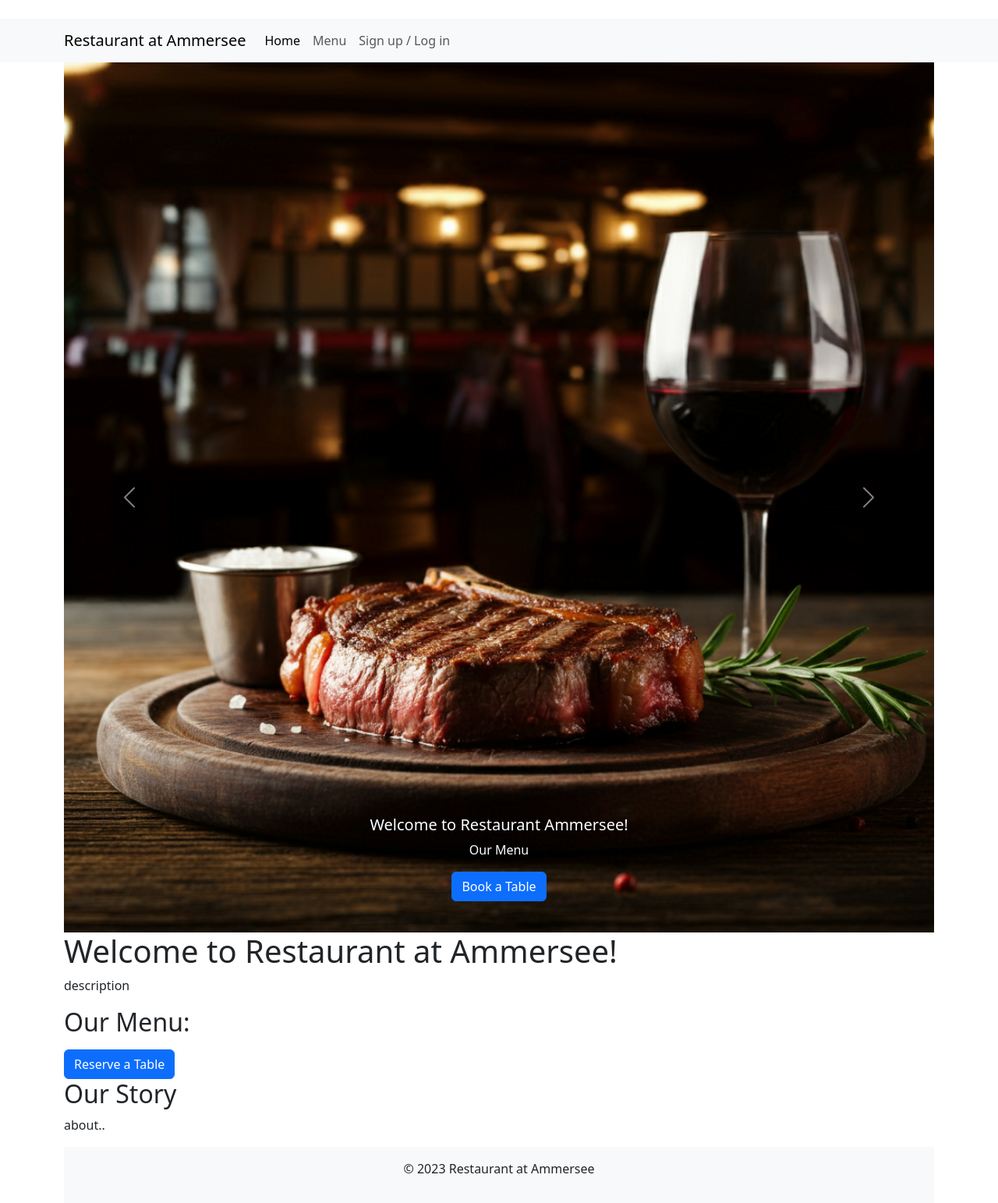
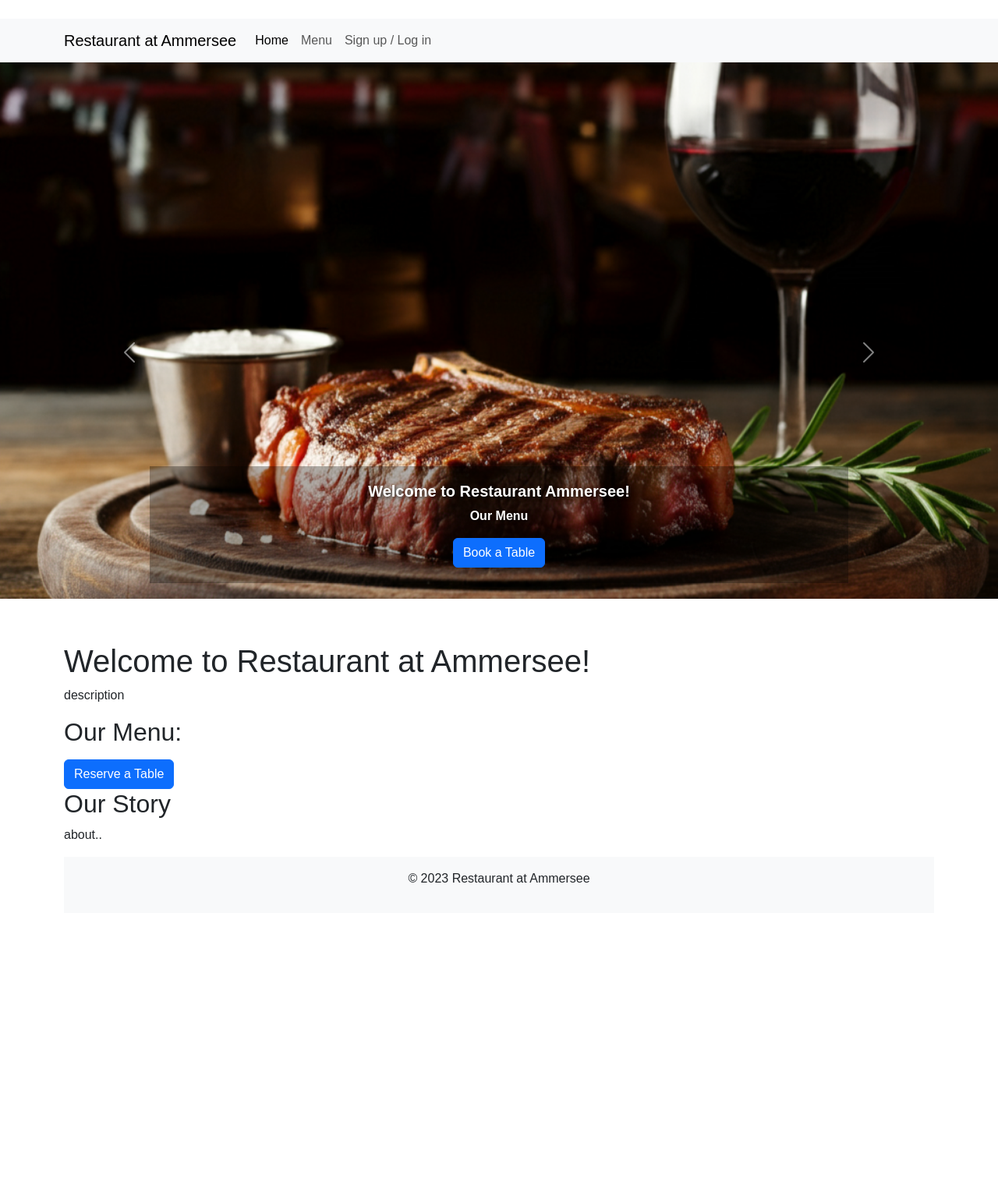
Before and after one commit to Amila3951/restaurant_ammersee, a Django app: page / in a window 1280 px wide. Shown: the whole page at 78% size. After the commit the page ends 1132 px from the top, so only its background shows below. Run offline with Django 4.2, Linux system fonts and the light colour scheme; data that the repository does not hold is empty.

Commit message:
Addes some style for cover slide images

```diff
--- a/restaurant/static/restaurant/style.css
+++ b/restaurant/static/restaurant/style.css
@@ -21,3 +21,65 @@
 input[type="date"]:valid {
   color: green !important;
 }
+
+* {
+  margin: 0;
+}
+
+html,
+body {
+  height: 100%;
+  margin: 0;
+  font-family: Arial, sans-serif;
+}
+
+body {
+  display: flex;
+  flex-direction: column;
+}
+
+
+.navbar {
+  z-index: 10;
+}
+
+#imageSlider .carousel-inner {
+  width: 100vw;
+  position: relative;
+  left: 50%;
+  right: 50%;
+  margin-left: -50vw;
+  margin-right: -50vw;
+  top: -56px;
+}
+
+#imageSlider .carousel-item img {
+  width: 100%;
+  height: calc(100vh - 56px);
+  object-fit: cover;
+  object-position: 50% 20%;
+}
+
+
+#imageSlider .carousel-item:first-child img {
+  object-position: 50% 50%;
+}
+
+#imageSlider .carousel-item:nth-child(3) img {
+  object-position: 50% 30%;
+}
+
+.img-fluid {
+  max-width: 100%;
+  height: auto;
+}
+
+.carousel-caption {
+  background: rgba(0, 0, 0, 0.3);
+}
+
+.carousel-caption h5,
+.carousel-caption p {
+  text-shadow: 2px 2px 4px rgba(0, 0, 0, 0.7);
+  font-weight: 600;
+}
```
Also changed, not shown: restaurant/static/restaurant/images/cover2.png, restaurant/static/restaurant/images/cover5.png. Lines whose indentation alone changed are shown as unchanged.
